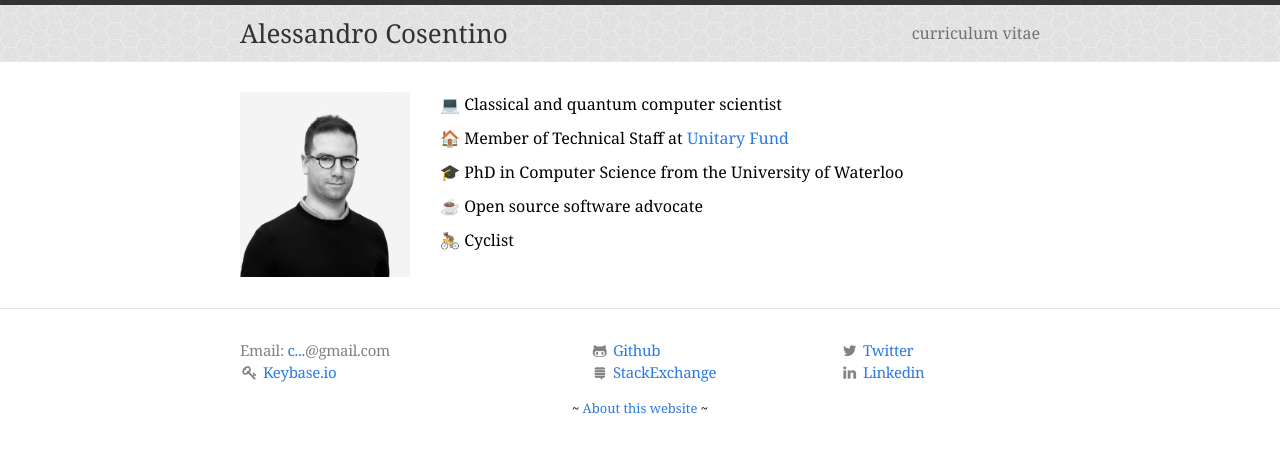
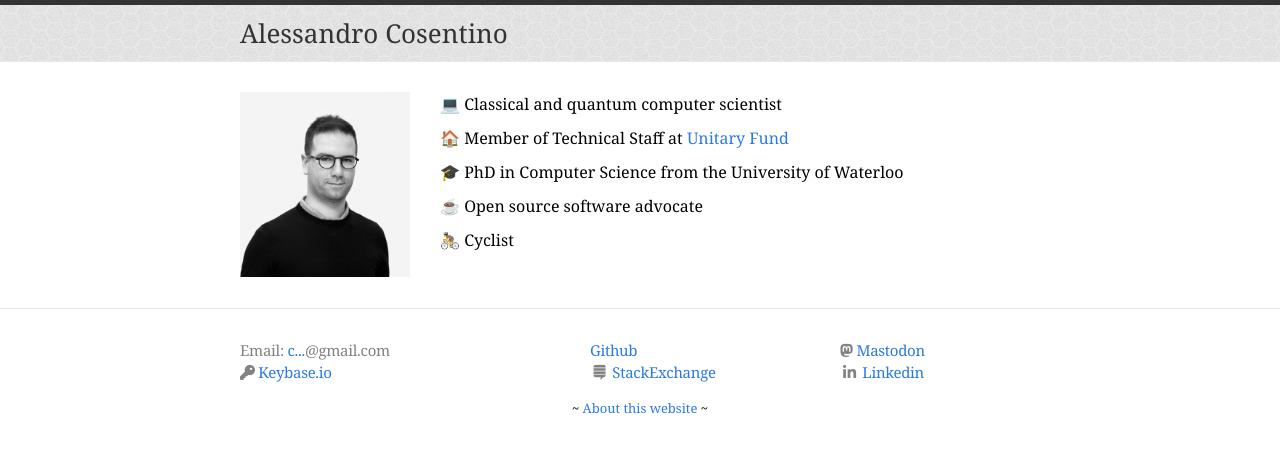
Before and after one commit to cosenal/cosenal.github.io, a Jekyll site: the page built from index.html, in a window 1280 px wide. Shown: the top 453 px of the page. Built offline with Jekyll 4.4.1, drawn with Linux system fonts in a browser that asks for light colours; nearby versions of some CDN libraries; emoji names are drawn with the system emoji font; the list of posts is cut into pages by our own code.

Commit message:
remove resume link

```diff
--- a/_includes/footer.html
+++ b/_includes/footer.html
@@ -8,9 +8,10 @@
         <li>Email: <a href="http://cap.owncloud.io/email.html" onclick="window.open('http://cap.owncloud.io/email.html', '', 'toolbar=0,scrollbars=0,location=0,statusbar=0,menubar=0,resizable=0,width=500,height=300'); return false;" title="Reveal this e-mail address">c...</a>@gmail.com
         </li>
         <li>
-            <span class="fa fa-key fa-fw"></span>
-            <a href="https://keybase.io/cosenal">
-              <span class="username">Keybase.io</span></a>
+          <i class="fa fa-key"></i>
+          <a href="https://keybase.io/cosenal">
+            <span class="username">Keybase.io</span>
+          </a>
         </li>
       </ul>
     </div>
@@ -19,7 +20,6 @@
       <ul>
         {% if site.github_username %}
         <li>
-          <span class="fa fa-github-alt fa-fw"></span>
           <a href="https://github.com/{{ site.github_username }}">
             <span class="username">Github</span>
           </a>
@@ -45,9 +45,9 @@
         </li>
         {% endif %}
         <li>
-          <span class="fa fa-twitter fa-fw"></span>
-          <a href="https://twitter.com/cosenalgo">
-            <span class="username">Twitter</span></a>
+          <i class="fa-brands fa-mastodon"></i>
+          <a href="https://mas.to/@cosenal">
+            <span class="username">Mastodon</span></a>
         </li>
         <li>
           <span class="fa fa-linkedin fa-fw"></span>
--- a/_includes/head.html
+++ b/_includes/head.html
@@ -17,7 +17,7 @@
     <link rel="stylesheet" href="{{ "/css/main.css" | prepend: site.baseurl }}">
 
 	<!-- Font Awesome Icons -->
-    <link href="https://maxcdn.bootstrapcdn.com/font-awesome/4.2.0/css/font-awesome.min.css" rel="stylesheet">
+    <script src="https://kit.fontawesome.com/1f0efd1ba1.js" crossorigin="anonymous"></script>
 
     <!-- Fonts -->
     <link href="https://fonts.googleapis.com/css?family=Noto+Serif:400,400i" rel="stylesheet">
--- a/resume.html
+++ /dev/null
@@ -1,6 +0,0 @@
----
-layout: external_frame
-title: curriculum vitae
----
-
-<iframe src="https://docs.google.com/viewer?url=https://cosenal.github.io/downloads/alessandro-cosentino-resume.pdf&embedded=true" style="width:100%; height:500px;"></iframe>
```
Also changed, not shown: Gemfile.lock.
